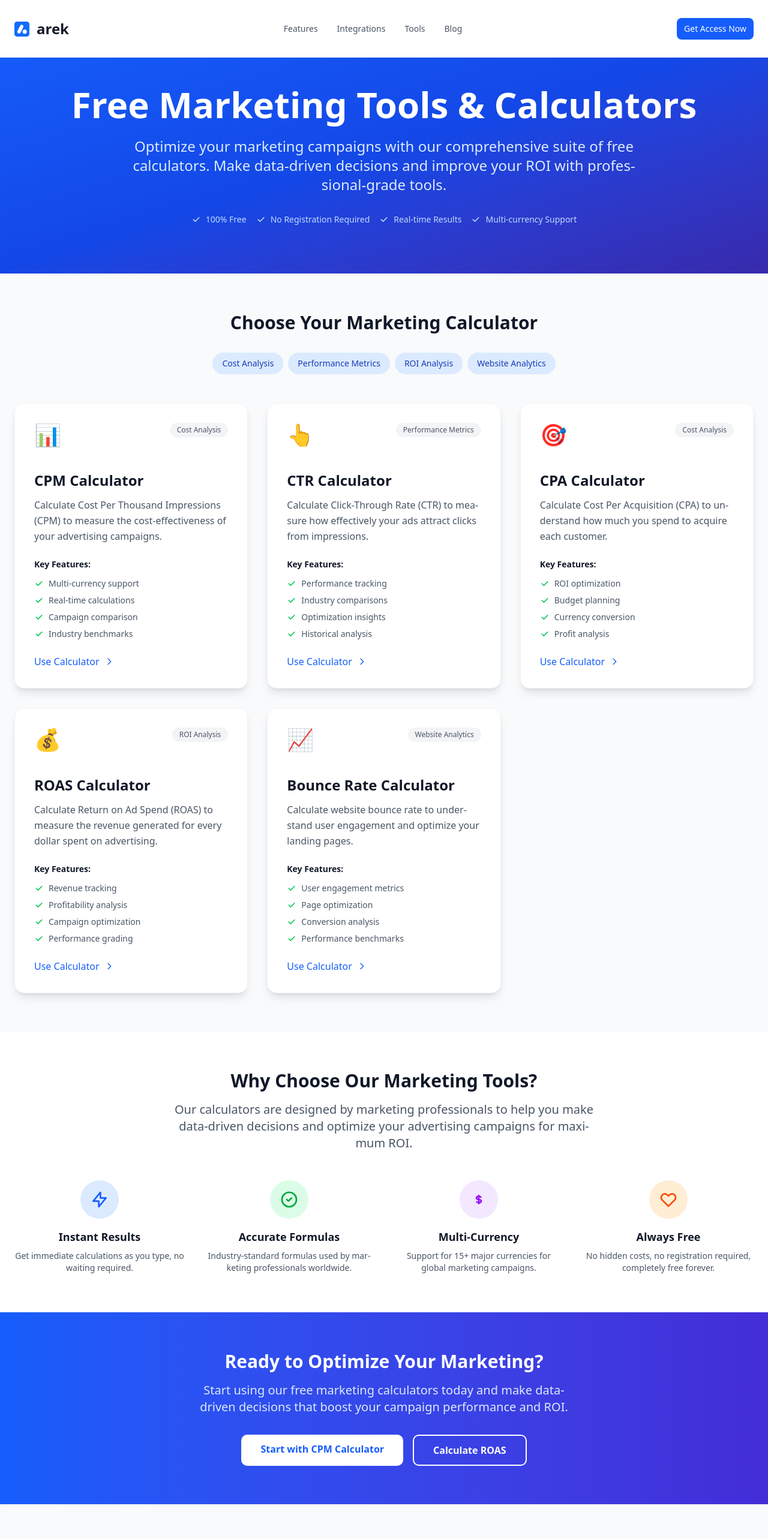
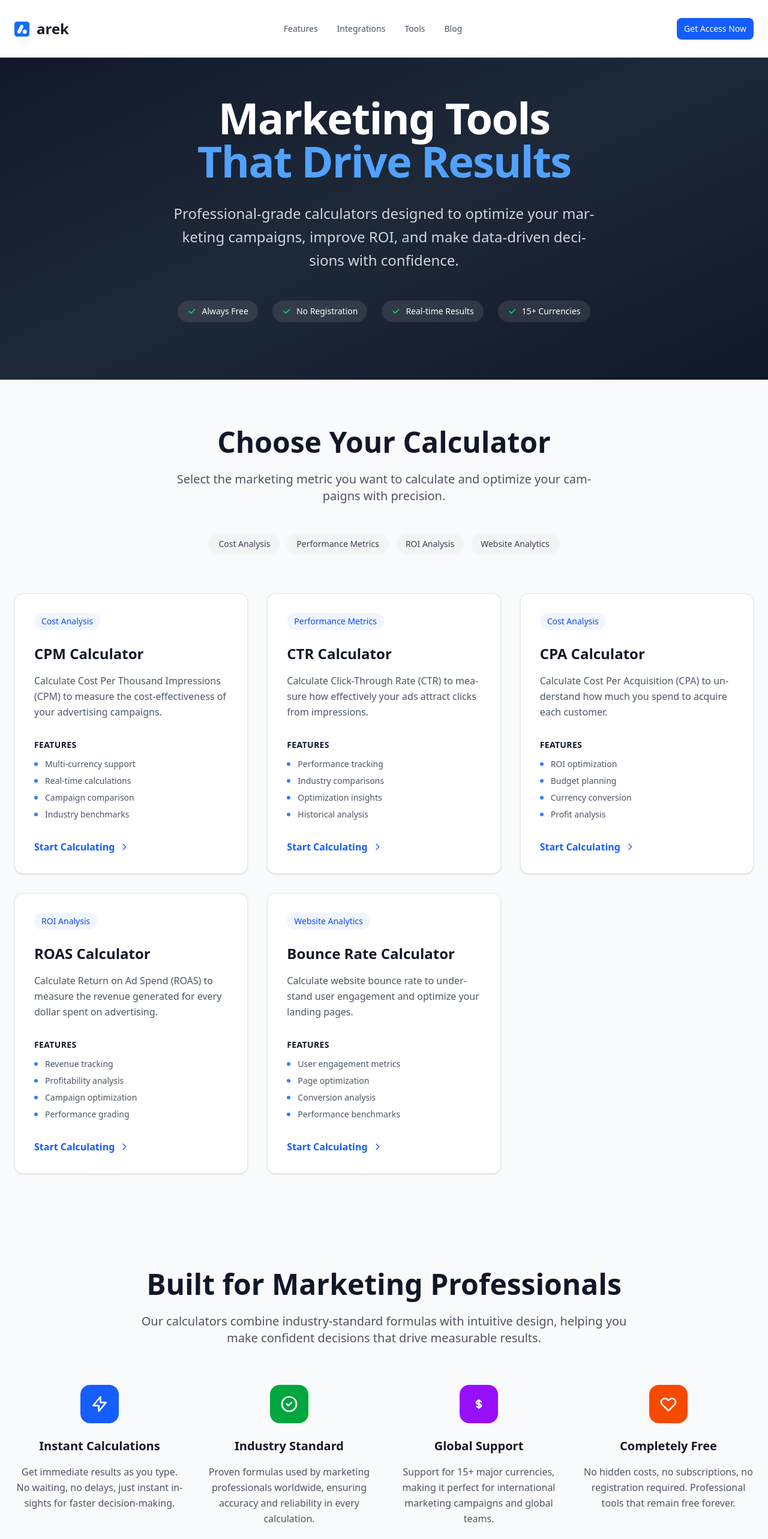
Before and after one commit to khul4/valida, a Next.js app: page /tools in a window 1280 px wide. Shown: the top 2566 px of the page at 60% size. Built offline with nearby package versions, Linux system fonts and the light colour scheme.

Commit message:
add hub for free tool

```diff
--- a/src/app/tools/page.tsx
+++ b/src/app/tools/page.tsx
@@ -19,7 +19,6 @@ interface Tool {
   href: string;
   description: string;
   features: string[];
-  icon: string;
   category: string;
 }
 
@@ -29,7 +28,6 @@ const marketingTools: Tool[] = [
     href: '/cpm-calculator',
     description: 'Calculate Cost Per Thousand Impressions (CPM) to measure the cost-effectiveness of your advertising campaigns.',
     features: ['Multi-currency support', 'Real-time calculations', 'Campaign comparison', 'Industry benchmarks'],
-    icon: '📊',
     category: 'Cost Analysis'
   },
   {
@@ -37,7 +35,6 @@ const marketingTools: Tool[] = [
     href: '/ctr-calculator',
     description: 'Calculate Click-Through Rate (CTR) to measure how effectively your ads attract clicks from impressions.',
     features: ['Performance tracking', 'Industry comparisons', 'Optimization insights', 'Historical analysis'],
-    icon: '👆',
     category: 'Performance Metrics'
   },
   {
@@ -45,7 +42,6 @@ const marketingTools: Tool[] = [
     href: '/cpa-calculator',
     description: 'Calculate Cost Per Acquisition (CPA) to understand how much you spend to acquire each customer.',
     features: ['ROI optimization', 'Budget planning', 'Currency conversion', 'Profit analysis'],
-    icon: '🎯',
     category: 'Cost Analysis'
   },
   {
@@ -53,7 +49,6 @@ const marketingTools: Tool[] = [
     href: '/roas-calculator',
     description: 'Calculate Return on Ad Spend (ROAS) to measure the revenue generated for every dollar spent on advertising.',
     features: ['Revenue tracking', 'Profitability analysis', 'Campaign optimization', 'Performance grading'],
-    icon: '💰',
     category: 'ROI Analysis'
   },
   {
@@ -61,7 +56,6 @@ const marketingTools: Tool[] = [
     href: '/bounce-rate-calculator',
     description: 'Calculate website bounce rate to understand user engagement and optimize your landing pages.',
     features: ['User engagement metrics', 'Page optimization', 'Conversion analysis', 'Performance benchmarks'],
-    icon: '📈',
     category: 'Website Analytics'
   },
 ];
@@ -72,41 +66,44 @@ export default function ToolsHub() {
   return (
     <div className="min-h-screen bg-gray-50">
       {/* Hero Section */}
-      <div className="bg-gradient-to-br from-blue-600 via-blue-700 to-indigo-800 text-white">
+      <div className="bg-gradient-to-br from-gray-900 via-gray-800 to-gray-900 text-white">
         <Container>
-          <div className="py-20 text-center">
-            <h1 className="text-4xl sm:text-5xl lg:text-6xl font-bold mb-6">
-              Free Marketing Tools & Calculators
+          <div className="py-24 text-center">
+            <div className="max-w-4xl mx-auto">
+              <h1 className="text-5xl sm:text-6xl lg:text-7xl font-bold mb-8 tracking-tight">
+                Marketing Tools
+                <span className="block text-blue-400">That Drive Results</span>
               </h1>
-            <p className="text-xl sm:text-2xl text-blue-100 max-w-4xl mx-auto mb-8">
-              Optimize your marketing campaigns with our comprehensive suite of free calculators.
-              Make data-driven decisions and improve your ROI with professional-grade tools.
+              <p className="text-xl sm:text-2xl text-gray-300 max-w-3xl mx-auto mb-12 leading-relaxed">
+                Professional-grade calculators designed to optimize your marketing campaigns,
+                improve ROI, and make data-driven decisions with confidence.
               </p>
-            <div className="flex flex-wrap justify-center gap-4 text-sm text-blue-200">
-              <span className="flex items-center">
-                <svg className="w-4 h-4 mr-2" fill="currentColor" viewBox="0 0 20 20">
+              <div className="flex flex-wrap justify-center gap-6 text-sm">
+                <div className="flex items-center bg-white/10 rounded-full px-4 py-2 backdrop-blur-sm">
+                  <svg className="w-4 h-4 mr-2 text-green-400" fill="currentColor" viewBox="0 0 20 20">
                     <path fillRule="evenodd" d="M16.707 5.293a1 1 0 010 1.414l-8 8a1 1 0 01-1.414 0l-4-4a1 1 0 011.414-1.414L8 12.586l7.293-7.293a1 1 0 011.414 0z" clipRule="evenodd" />
                   </svg>
-                100% Free
-              </span>
-              <span className="flex items-center">
-                <svg className="w-4 h-4 mr-2" fill="currentColor" viewBox="0 0 20 20">
+                  Always Free
+                </div>
+                <div className="flex items-center bg-white/10 rounded-full px-4 py-2 backdrop-blur-sm">
+                  <svg className="w-4 h-4 mr-2 text-green-400" fill="currentColor" viewBox="0 0 20 20">
                     <path fillRule="evenodd" d="M16.707 5.293a1 1 0 010 1.414l-8 8a1 1 0 01-1.414 0l-4-4a1 1 0 011.414-1.414L8 12.586l7.293-7.293a1 1 0 011.414 0z" clipRule="evenodd" />
                   </svg>
-                No Registration Required
-              </span>
-              <span className="flex items-center">
-                <svg className="w-4 h-4 mr-2" fill="currentColor" viewBox="0 0 20 20">
+                  No Registration
+                </div>
+                <div className="flex items-center bg-white/10 rounded-full px-4 py-2 backdrop-blur-sm">
+                  <svg className="w-4 h-4 mr-2 text-green-400" fill="currentColor" viewBox="0 0 20 20">
                     <path fillRule="evenodd" d="M16.707 5.293a1 1 0 010 1.414l-8 8a1 1 0 01-1.414 0l-4-4a1 1 0 011.414-1.414L8 12.586l7.293-7.293a1 1 0 011.414 0z" clipRule="evenodd" />
                   </svg>
                   Real-time Results
-              </span>
-              <span className="flex items-center">
-                <svg className="w-4 h-4 mr-2" fill="currentColor" viewBox="0 0 20 20">
+                </div>
+                <div className="flex items-center bg-white/10 rounded-full px-4 py-2 backdrop-blur-sm">
+                  <svg className="w-4 h-4 mr-2 text-green-400" fill="currentColor" viewBox="0 0 20 20">
                     <path fillRule="evenodd" d="M16.707 5.293a1 1 0 010 1.414l-8 8a1 1 0 01-1.414 0l-4-4a1 1 0 011.414-1.414L8 12.586l7.293-7.293a1 1 0 011.414 0z" clipRule="evenodd" />
                   </svg>
-                Multi-currency Support
-              </span>
+                  15+ Currencies
+                </div>
+              </div>
             </div>
           </div>
         </Container>
@@ -114,17 +111,20 @@ export default function ToolsHub() {
 
       {/* Tools Grid */}
       <Container>
-        <div className="py-16">
-          {/* Category Filters */}
-          <div className="mb-12">
-            <h2 className="text-3xl font-bold text-gray-900 text-center mb-8">
-              Choose Your Marketing Calculator
+        <div className="py-20">
+          {/* Section Header */}
+          <div className="text-center mb-16">
+            <h2 className="text-4xl sm:text-5xl font-bold text-gray-900 mb-6">
+              Choose Your Calculator
             </h2>
-            <div className="flex flex-wrap justify-center gap-2 mb-8">
+            <p className="text-xl text-gray-600 max-w-3xl mx-auto mb-12">
+              Select the marketing metric you want to calculate and optimize your campaigns with precision.
+            </p>
+            <div className="flex flex-wrap justify-center gap-3">
               {categories.map((category) => (
                 <span
                   key={category}
-                  className="px-4 py-2 bg-blue-100 text-blue-800 rounded-full text-sm font-medium"
+                  className="px-4 py-2 bg-gray-100 text-gray-700 rounded-full text-sm font-medium hover:bg-blue-50 hover:text-blue-700 transition-colors"
                 >
                   {category}
                 </span>
@@ -133,43 +133,42 @@ export default function ToolsHub() {
           </div>
 
           {/* Tools Grid */}
-          <div className="grid md:grid-cols-2 lg:grid-cols-3 gap-8">
+          <div className="grid md:grid-cols-2 xl:grid-cols-3 gap-8">
             {marketingTools.map((tool) => (
               <Link
                 key={tool.name}
                 href={tool.href}
-                className="group bg-white rounded-2xl shadow-lg hover:shadow-xl transition-all duration-300 overflow-hidden border border-gray-100 hover:border-blue-200"
+                className="group bg-white rounded-xl shadow-sm hover:shadow-lg transition-all duration-300 overflow-hidden border border-gray-200 hover:border-blue-300"
               >
                 <div className="p-8">
                   <div className="flex items-start justify-between mb-6">
-                    <div className="text-4xl mb-4">{tool.icon}</div>
-                    <span className="px-3 py-1 bg-gray-100 text-gray-600 rounded-full text-xs font-medium">
+                    <span className="inline-flex items-center px-3 py-1 bg-blue-50 text-blue-700 rounded-full text-sm font-medium">
                       {tool.category}
                     </span>
                   </div>
 
-                  <h3 className="text-2xl font-bold text-gray-900 mb-3 group-hover:text-blue-600 transition-colors">
+                  <h3 className="text-2xl font-bold text-gray-900 mb-4 group-hover:text-blue-600 transition-colors">
                     {tool.name}
                   </h3>
 
-                  <p className="text-gray-600 mb-6 leading-relaxed">
+                  <p className="text-gray-600 mb-8 leading-relaxed text-base">
                     {tool.description}
                   </p>
 
-                  <div className="space-y-2 mb-6">
-                    <h4 className="text-sm font-semibold text-gray-900 mb-3">Key Features:</h4>
+                  <div className="space-y-3 mb-8">
+                    <h4 className="text-sm font-semibold text-gray-900 uppercase tracking-wide">Features</h4>
+                    <div className="grid grid-cols-1 gap-2">
                       {tool.features.map((feature, index) => (
                         <div key={index} className="flex items-center text-sm text-gray-600">
-                        <svg className="w-4 h-4 text-green-500 mr-2 flex-shrink-0" fill="currentColor" viewBox="0 0 20 20">
-                          <path fillRule="evenodd" d="M16.707 5.293a1 1 0 010 1.414l-8 8a1 1 0 01-1.414 0l-4-4a1 1 0 011.414-1.414L8 12.586l7.293-7.293a1 1 0 011.414 0z" clipRule="evenodd" />
-                        </svg>
+                          <div className="w-1.5 h-1.5 bg-blue-500 rounded-full mr-3 flex-shrink-0"></div>
                           {feature}
                         </div>
                       ))}
                     </div>
+                  </div>
 
-                  <div className="flex items-center text-blue-600 font-medium group-hover:text-blue-700">
-                    Use Calculator
+                  <div className="flex items-center text-blue-600 font-semibold group-hover:text-blue-700 transition-colors">
+                    Start Calculating
                     <svg className="w-4 h-4 ml-2 transform group-hover:translate-x-1 transition-transform" fill="none" stroke="currentColor" viewBox="0 0 24 24">
                       <path strokeLinecap="round" strokeLinejoin="round" strokeWidth={2} d="M9 5l7 7-7 7" />
                     </svg>
@@ -182,85 +181,91 @@ export default function ToolsHub() {
       </Container>
 
       {/* Why Use Our Tools Section */}
-      <div className="bg-white py-16">
+      <div className="bg-gray-50 py-20">
         <Container>
-          <div className="text-center mb-12">
-            <h2 className="text-3xl font-bold text-gray-900 mb-4">
-              Why Choose Our Marketing Tools?
+          <div className="text-center mb-16">
+            <h2 className="text-4xl sm:text-5xl font-bold text-gray-900 mb-6">
+              Built for Marketing Professionals
             </h2>
-            <p className="text-xl text-gray-600 max-w-3xl mx-auto">
-              Our calculators are designed by marketing professionals to help you make data-driven decisions
-              and optimize your advertising campaigns for maximum ROI.
+            <p className="text-xl text-gray-600 max-w-4xl mx-auto">
+              Our calculators combine industry-standard formulas with intuitive design,
+              helping you make confident decisions that drive measurable results.
             </p>
           </div>
 
           <div className="grid md:grid-cols-2 lg:grid-cols-4 gap-8">
-            <div className="text-center">
-              <div className="w-16 h-16 bg-blue-100 rounded-full flex items-center justify-center mx-auto mb-4">
-                <svg className="w-8 h-8 text-blue-600" fill="none" stroke="currentColor" viewBox="0 0 24 24">
+            <div className="text-center group">
+              <div className="w-16 h-16 bg-blue-600 rounded-2xl flex items-center justify-center mx-auto mb-6 group-hover:bg-blue-700 transition-colors">
+                <svg className="w-8 h-8 text-white" fill="none" stroke="currentColor" viewBox="0 0 24 24">
                   <path strokeLinecap="round" strokeLinejoin="round" strokeWidth={2} d="M13 10V3L4 14h7v7l9-11h-7z" />
                 </svg>
               </div>
-              <h3 className="text-lg font-semibold text-gray-900 mb-2">Instant Results</h3>
-              <p className="text-gray-600 text-sm">Get immediate calculations as you type, no waiting required.</p>
+              <h3 className="text-xl font-bold text-gray-900 mb-4">Instant Calculations</h3>
+              <p className="text-gray-600 leading-relaxed">Get immediate results as you type. No waiting, no delays, just instant insights for faster decision-making.</p>
             </div>
 
-            <div className="text-center">
-              <div className="w-16 h-16 bg-green-100 rounded-full flex items-center justify-center mx-auto mb-4">
-                <svg className="w-8 h-8 text-green-600" fill="none" stroke="currentColor" viewBox="0 0 24 24">
+            <div className="text-center group">
+              <div className="w-16 h-16 bg-green-600 rounded-2xl flex items-center justify-center mx-auto mb-6 group-hover:bg-green-700 transition-colors">
+                <svg className="w-8 h-8 text-white" fill="none" stroke="currentColor" viewBox="0 0 24 24">
                   <path strokeLinecap="round" strokeLinejoin="round" strokeWidth={2} d="M9 12l2 2 4-4m6 2a9 9 0 11-18 0 9 9 0 0118 0z" />
                 </svg>
               </div>
-              <h3 className="text-lg font-semibold text-gray-900 mb-2">Accurate Formulas</h3>
-              <p className="text-gray-600 text-sm">Industry-standard formulas used by marketing professionals worldwide.</p>
+              <h3 className="text-xl font-bold text-gray-900 mb-4">Industry Standard</h3>
+              <p className="text-gray-600 leading-relaxed">Proven formulas used by marketing professionals worldwide, ensuring accuracy and reliability in every calculation.</p>
             </div>
 
-            <div className="text-center">
-              <div className="w-16 h-16 bg-purple-100 rounded-full flex items-center justify-center mx-auto mb-4">
-                <svg className="w-8 h-8 text-purple-600" fill="none" stroke="currentColor" viewBox="0 0 24 24">
+            <div className="text-center group">
+              <div className="w-16 h-16 bg-purple-600 rounded-2xl flex items-center justify-center mx-auto mb-6 group-hover:bg-purple-700 transition-colors">
+                <svg className="w-8 h-8 text-white" fill="none" stroke="currentColor" viewBox="0 0 24 24">
                   <path strokeLinecap="round" strokeLinejoin="round" strokeWidth={2} d="M12 8c-1.657 0-3 .895-3 2s1.343 2 3 2 3 .895 3 2-1.343 2-3 2m0-8c1.11 0 2.08.402 2.599 1M12 8V7m0 1v8m0 0v1m0-1c-1.11 0-2.08-.402-2.599-1" />
                 </svg>
               </div>
-              <h3 className="text-lg font-semibold text-gray-900 mb-2">Multi-Currency</h3>
-              <p className="text-gray-600 text-sm">Support for 15+ major currencies for global marketing campaigns.</p>
+              <h3 className="text-xl font-bold text-gray-900 mb-4">Global Support</h3>
+              <p className="text-gray-600 leading-relaxed">Support for 15+ major currencies, making it perfect for international marketing campaigns and global teams.</p>
             </div>
 
-            <div className="text-center">
-              <div className="w-16 h-16 bg-orange-100 rounded-full flex items-center justify-center mx-auto mb-4">
-                <svg className="w-8 h-8 text-orange-600" fill="none" stroke="currentColor" viewBox="0 0 24 24">
+            <div className="text-center group">
+              <div className="w-16 h-16 bg-orange-600 rounded-2xl flex items-center justify-center mx-auto mb-6 group-hover:bg-orange-700 transition-colors">
+                <svg className="w-8 h-8 text-white" fill="none" stroke="currentColor" viewBox="0 0 24 24">
                   <path strokeLinecap="round" strokeLinejoin="round" strokeWidth={2} d="M4.318 6.318a4.5 4.5 0 000 6.364L12 20.364l7.682-7.682a4.5 4.5 0 00-6.364-6.364L12 7.636l-1.318-1.318a4.5 4.5 0 00-6.364 0z" />
                 </svg>
               </div>
-              <h3 className="text-lg font-semibold text-gray-900 mb-2">Always Free</h3>
-              <p className="text-gray-600 text-sm">No hidden costs, no registration required, completely free forever.</p>
+              <h3 className="text-xl font-bold text-gray-900 mb-4">Completely Free</h3>
+              <p className="text-gray-600 leading-relaxed">No hidden costs, no subscriptions, no registration required. Professional tools that remain free forever.</p>
             </div>
           </div>
         </Container>
       </div>
 
       {/* CTA Section */}
-      <div className="bg-gradient-to-r from-blue-600 to-indigo-700 text-white py-16">
+      <div className="bg-white py-20">
         <Container>
           <div className="text-center">
-            <h2 className="text-3xl font-bold mb-4">
-              Ready to Optimize Your Marketing?
+            <h2 className="text-4xl sm:text-5xl font-bold text-gray-900 mb-6">
+              Start Optimizing Today
             </h2>
-            <p className="text-xl text-blue-100 mb-8 max-w-2xl mx-auto">
-              Start using our free marketing calculators today and make data-driven decisions
-              that boost your campaign performance and ROI.
+            <p className="text-xl text-gray-600 mb-12 max-w-3xl mx-auto">
+              Join thousands of marketers who use our calculators to make smarter decisions,
+              optimize campaigns, and drive better results.
             </p>
-            <div className="flex flex-wrap justify-center gap-4">
+            <div className="flex flex-col sm:flex-row justify-center gap-4">
               <Link
                 href="/cpm-calculator"
-                className="px-8 py-3 bg-white text-blue-600 rounded-lg font-semibold hover:bg-gray-100 transition-colors"
+                className="inline-flex items-center justify-center px-8 py-4 bg-blue-600 text-white rounded-xl font-semibold hover:bg-blue-700 transition-colors shadow-lg hover:shadow-xl"
               >
-                Start with CPM Calculator
+                Calculate CPM
+                <svg className="w-4 h-4 ml-2" fill="none" stroke="currentColor" viewBox="0 0 24 24">
+                  <path strokeLinecap="round" strokeLinejoin="round" strokeWidth={2} d="M9 5l7 7-7 7" />
+                </svg>
               </Link>
               <Link
                 href="/roas-calculator"
-                className="px-8 py-3 border-2 border-white text-white rounded-lg font-semibold hover:bg-white hover:text-blue-600 transition-colors"
+                className="inline-flex items-center justify-center px-8 py-4 border-2 border-gray-900 text-gray-900 rounded-xl font-semibold hover:bg-gray-900 hover:text-white transition-colors"
               >
                 Calculate ROAS
+                <svg className="w-4 h-4 ml-2" fill="none" stroke="currentColor" viewBox="0 0 24 24">
+                  <path strokeLinecap="round" strokeLinejoin="round" strokeWidth={2} d="M9 5l7 7-7 7" />
+                </svg>
               </Link>
             </div>
           </div>
```
Lines whose indentation alone changed are shown as unchanged.
